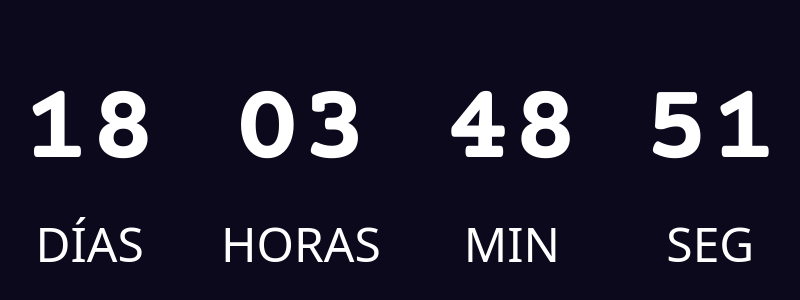
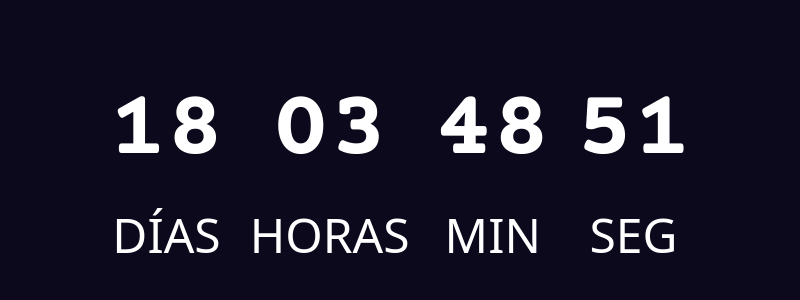
Before and after one commit to BCoalova/vacaciones23, a React (Vite) app: page / in a window 1280 px wide. Shown: the part 228-528 px from the top of the page, without its empty margins (240-1040 px from the left). Built offline with nearby package versions, Linux system fonts and the light colour scheme.

Commit message:
added responsive font

```diff
--- a/src/styles/index.css
+++ b/src/styles/index.css
@@ -24,7 +24,7 @@
 .stack {
     display: flex;
     flex-direction: row;
-    gap: 4rem;
+    gap: 2vw;
     align-items: center;
     justify-content: center;
 }
@@ -36,10 +36,29 @@
     align-items: center;
     justify-content: center;
 }
+
 .dateData P:nth-child(1) {
     font-family: 'Courier Prime', monospace;
-    font-size: 7rem;
+    font-size: 2.5rem;
 }
 .dateData P:nth-child(2) {
-    font-size: 3rem;
+    font-size: 1.2rem;
 }
+
+@media (min-width: 568px) {
+    .dateData P:nth-child(1) {
+        font-size: calc(3rem + 16 * ((100vw - 568px) / (768 - 568)));
+    }
+    .dateData P:nth-child(2) {
+        font-size: calc(1.5rem + 16 * ((100vw - 568px) / (768 - 568)));
+    }
+}
+
+@media (min-width: 768px) {
+    .dateData P:nth-child(1) {
+        font-size: 6rem;
+    }
+    .dateData P:nth-child(2) {
+        font-size: 3rem;
+    }
+}
--- a/vite.config.js
+++ b/vite.config.js
@@ -4,7 +4,7 @@
 // https://vitejs.dev/config/
 export default defineConfig({
     plugins: [react()],
-    base: '/vacaciones',
+    base: '/vacaciones23',
     // build: {
     // base: '/vacaciones23/'
     // },
```
